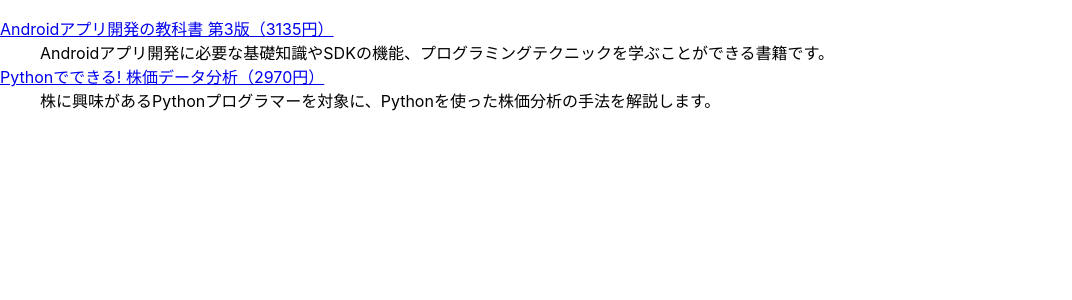
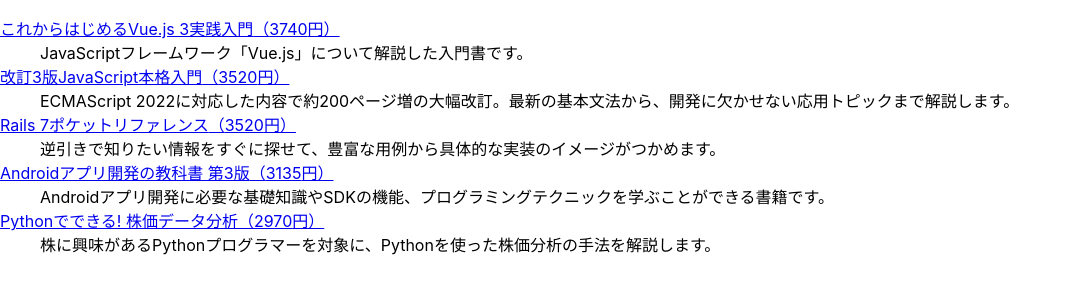
Before and after one commit to airo-github/my-react, a React (Create React App) app: page / in a window 1280 px wide. Shown: the top 300 px of the page, without its empty margins (0-1072 px from the left). Built offline with nearby package versions, Linux system fonts and the light colour scheme.

Commit message:
値段でソート

```diff
--- /dev/null
+++ b/src/chap03/ForSort.js
@@ -0,0 +1,19 @@
+import React from 'react';
+
+export default function ForSort({ src }) {
+  src.sort((m, n) => n.price - m.price);
+  return (
+    <dl>
+      {src.map(elem => (
+        <React.Fragment key={elem.isbn}>
+          <dt>
+            <a href={`https://wings.msn.to/books/${elem.isbn}/${elem.isbn}.jpg`}>
+              {elem.title}（{elem.price}円）
+            </a>
+          </dt>
+          <dd>{elem.summary}</dd>
+        </React.Fragment>
+      ))}
+    </dl>
+  );
+}
--- a/src/index.js
+++ b/src/index.js
@@ -4,12 +4,12 @@
 import reportWebVitals from './reportWebVitals';
 import './class.css';
 import books from './chap03/books'
-import ForFilter from './chap03/ForFilter';
+import ForSort from './chap03/ForSort';
 
 const root = ReactDOM.createRoot(document.getElementById('root'));
 
 root.render(
-  <ForFilter src={books} />
+  <ForSort src={books} />
 );
 
 reportWebVitals();
```
